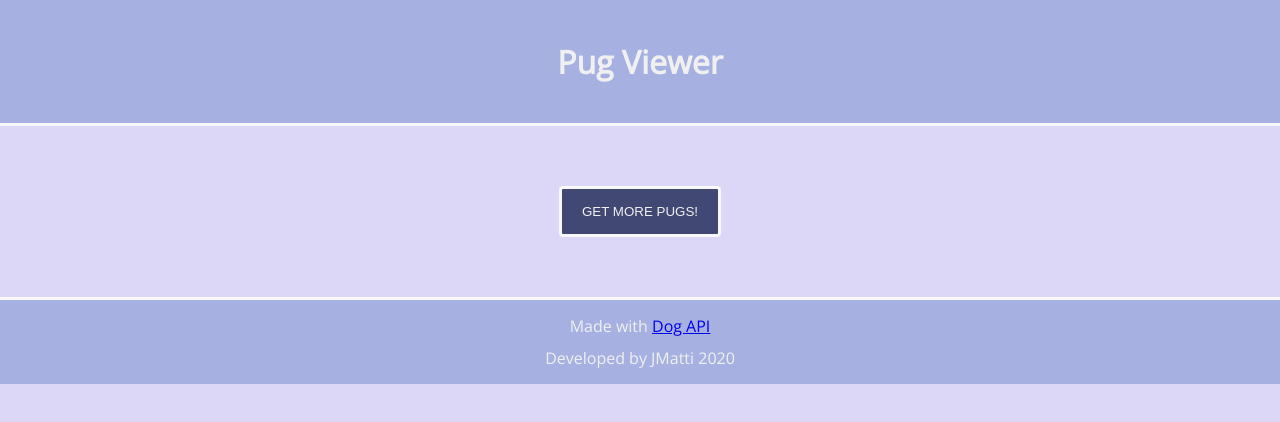
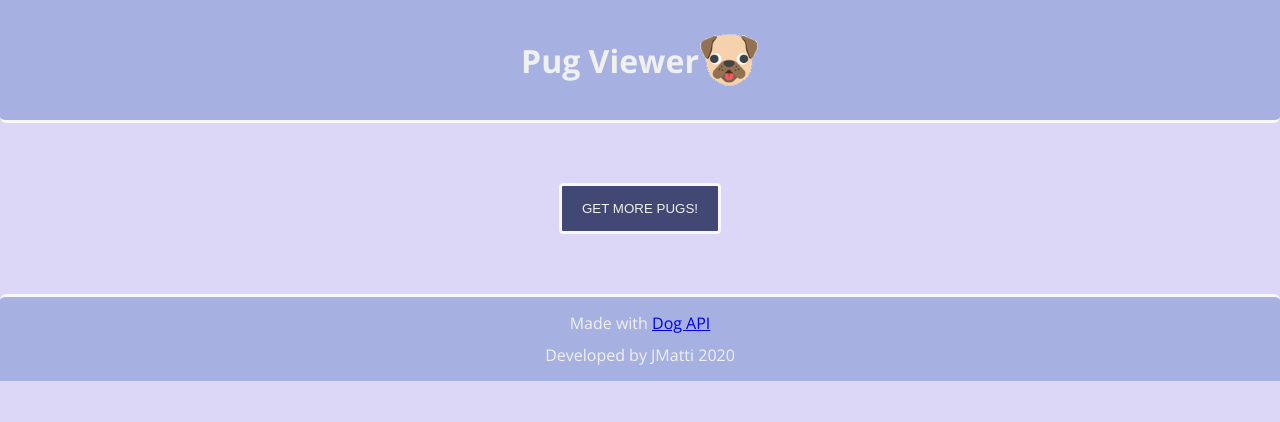
Before and after one commit to J-Matti/pug-viewer, a plain HTML site: page index.html in a window 1280 px wide. Drawn offline with nearby package versions, Linux system fonts and the light colour scheme; no server answers.

Commit message:
added logo image

```diff
--- a/index.html
+++ b/index.html
@@ -5,7 +5,7 @@
   <meta charset="UTF-8">
   <meta name="viewport" content="width=device-width, initial-scale=1.0">
   <title>Pug Viewer</title>
-  <link href="https://fonts.googleapis.com/css?family=Open+Sans&display=swap" rel="stylesheet">
+  <link href="https://fonts.googleapis.com/css?family=Open+Sans:400,700&display=swap" rel="stylesheet">
   <link rel="stylesheet" href="style.css">
 </head>
 
@@ -13,6 +13,7 @@
   <header>
     <div class="container">
       <h1>Pug Viewer</h1>
+      <img class="logo-img" src="assets/pug-logo.png">
     </div>
   </header>
   <main>
--- a/style.css
+++ b/style.css
@@ -17,21 +17,33 @@ body {
 }
 
 header {
-  padding: 40px 0px;
+  padding: 30px 0px;
   background-color: #a6b1e1;
   border-bottom: 3px solid #f8f8f8;
+  border-bottom-left-radius: 6px;
+  border-bottom-right-radius: 6px;
+}
+
+header>.container {
+  display: flex;
+  align-items: center;
+  justify-content: center;
+}
+
+.logo-img {
+  width: 60px;
 }
 
 main {
   margin: 30px 0px;
 }
 
-img, button {
+.pug-img, button {
   border: 3px solid #f8f8f8;
   border-radius: 4px;
 }
 
-img {
+.pug-img {
   width: 100%;
   height: auto;
   margin: 15px 0px;
@@ -58,6 +70,8 @@ footer {
   border-top: 3px solid #f8f8f8;
   line-height: 2;
   background-color: #a6b1e1;
+  border-top-left-radius: 6px;
+  border-top-right-radius: 6px;
 }
 
 @media only screen  and (min-width : 1224px) {
@@ -69,7 +83,7 @@ footer {
     width: 90%;
   }
 
-  img {
+  .pug-img {
     align-self: center;
   }
 
```
Also changed, not shown: assets/pug-logo.png (added).
